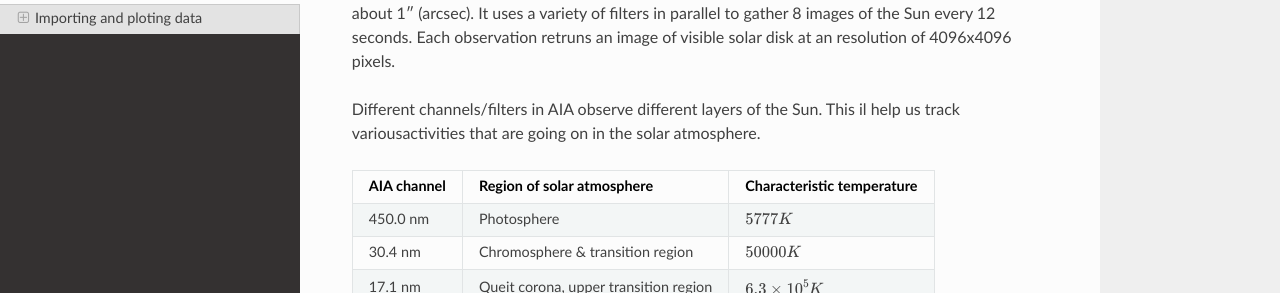
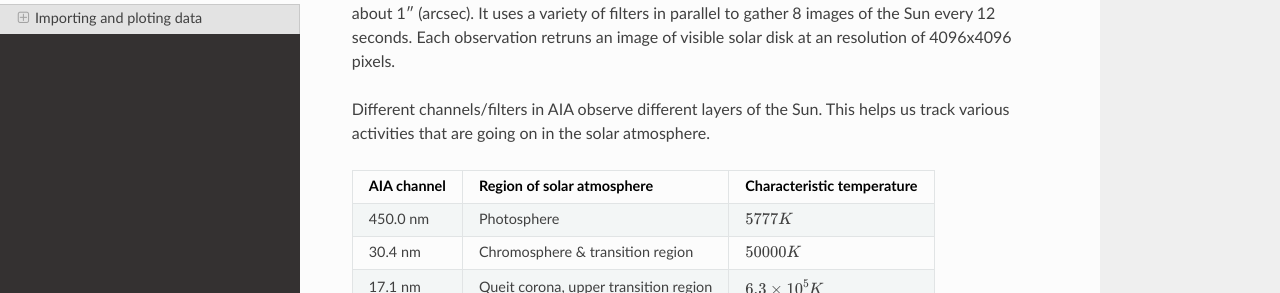
Before and after one commit to sr-dash/sunpy-tutorial, a Sphinx documentation site: the page built from doc/source/second-example.rst, in a window 1280 px wide and 1071 px high. Shown: the part 286-579 px from the top of the window. Built offline with Sphinx 7.4.7 and the Read the Docs theme 2.0.0, drawn with Linux system fonts in a browser that asks for light colours.

```diff
--- a/doc/source/second-example.rst
+++ b/doc/source/second-example.rst
@@ -6,7 +6,7 @@
 
 `Solar Dynamics Observatory (SDO) <https://sdo.gsfc.nasa.gov/>`_ is of the most successfull missions by `NASA <https://www.nasa.gov/>`_ in 2010 which aids the routine observations of Sun in different channels. `Atmospheric Imaging Assembly (AIA) <https://aia.lmsal.com/>`_ is one of the instruments on board SDO which looks at different layers of Sun. Angular resolution of AIA is about 1″ (arcsec). It uses a variety of filters in parallel to gather 8 images of the Sun every 12 seconds. Each observation retruns an image of visible solar disk at an resolution of 4096x4096 pixels.
 
-Different channels/filters in AIA observe different layers of the Sun. This il help us track variousactivities that are going on in the solar atmosphere.
+Different channels/filters in AIA observe different layers of the Sun. This helps us track various activities that are going on in the solar atmosphere.
 
 +-------------+------------+--------------------------+----------------------------------------------------+
 | AIA channel | Region of solar atmosphere            | Characteristic temperature                         |
```
